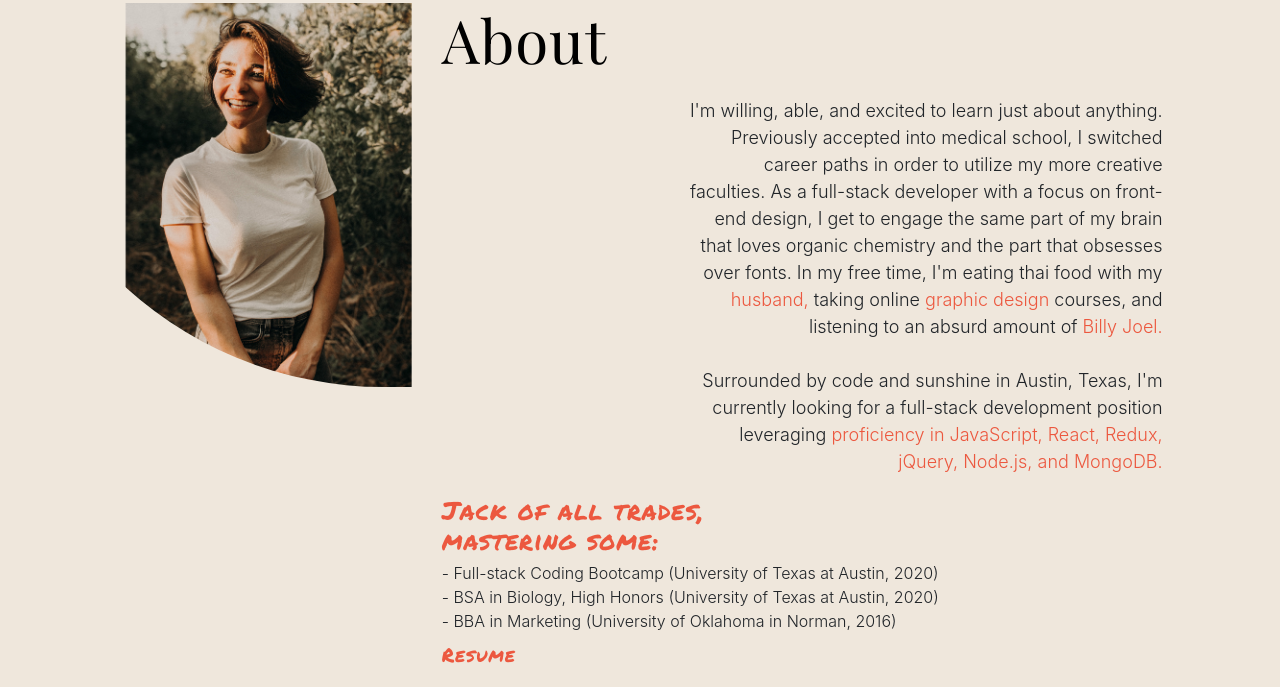
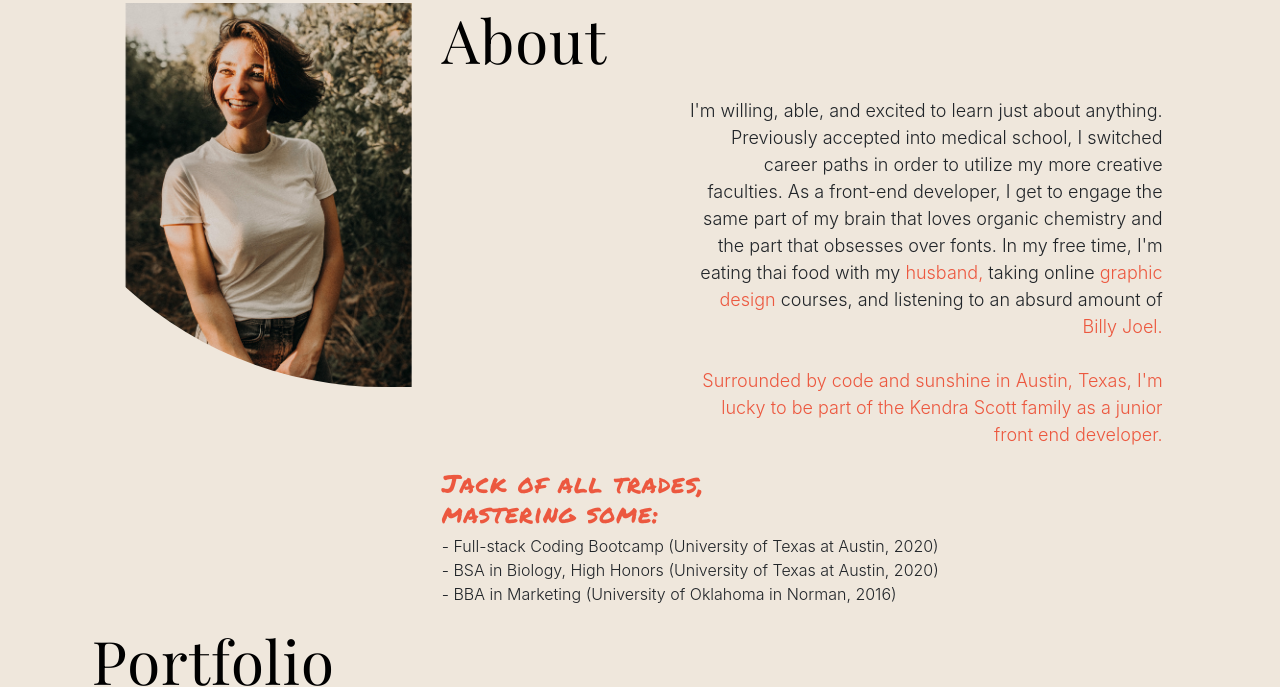
Before and after one commit to baileedastugue/baileedastugue, a plain HTML site: page index.html in a window 1280 px wide. Shown: the part 113-800 px from the top of the page. Drawn offline with nearby package versions, Linux system fonts and the light colour scheme.

Commit message:
updated about section and moved spacing between links

```diff
--- a/assets/javascript/page.js
+++ b/assets/javascript/page.js
@@ -256,9 +256,9 @@ function addPorts() {
 
           // Row three: links
           const rowThree = $('<div class="row">');
-          const link1 = `<a href='${optionsArray[i].deployed}' target="_blank">Deployed</>`;
-          const link2 = `<a href='${optionsArray[i].gitHub}' target="_blank">GitHub Repo</a>`;
-          rowThree.append(link1).append(' | ').append(link2);
+          const link1 = `<br><br><a href='${optionsArray[i].deployed}' target="_blank">Deployed</br>`;
+          const link2 = `<a href='${optionsArray[i].gitHub}' target="_blank">GitHub Repo</a><br><br>`;
+          rowThree.append(link1).append('|').append(link2);
 
           // Row four: includes about, skills, and concepts
           const rowFour = $('<div class="row">');
--- a/index.html
+++ b/index.html
@@ -55,15 +55,10 @@
                      <h1>About</h1>
                     <p class="p-right">
                         I'm willing, able, and excited to learn just about anything. Previously accepted into medical school, I switched career paths in order to utilize my more creative faculties.
-                        As a full-stack developer with a focus on front-end design, I get to engage the same part of my brain that loves organic chemistry and the part that obsesses over fonts. In my free time, I'm eating thai food with my <a href="assets/images/jb2.jpg" target="_blank">husband,</a> taking online <a href="assets/images/apple.pdf" target="_blank">graphic design</a> courses, and listening to an absurd amount of <a href="https://open.spotify.com/user/baileewallis?si=ohxMctmhRy-ku6rC9_hf-g" target="_blank">Billy Joel.</a><br><br>
+                        As a front-end developer, I get to engage the same part of my brain that loves organic chemistry and the part that obsesses over fonts. In my free time, I'm eating thai food with my <a href="assets/images/jb2.jpg" target="_blank">husband,</a>
+                        taking online <a href="assets/images/apple.pdf" target="_blank">graphic design</a> courses, and listening to an absurd amount of <a href="https://open.spotify.com/user/baileewallis?si=ohxMctmhRy-ku6rC9_hf-g" target="_blank">Billy Joel.</a><br><br>
                         <span class='text-focus'>
-                        Surrounded by code and sunshine in Austin, Texas, I'm currently looking for a full-stack development position leveraging <em>proficiency in
-                            JavaScript,
-                            React,
-                            Redux,
-                            jQuery,
-                            Node.js,
-                            and MongoDB.</em>
+                        <em>Surrounded by code and sunshine in Austin, Texas, I'm lucky to be part of the Kendra Scott family as a junior front end developer.</em>
                         </span>
                     </p>
                     <h3>Jack of all trades, <br>mastering some: <br></h3>
@@ -72,7 +67,7 @@
                         <li>- BSA in Biology, High Honors (University of Texas at Austin, 2020)</li>
                         <li>- BBA in Marketing (University of Oklahoma in Norman, 2016)</li>
                     </ul>
-                    <a href="https://github.com/baileedastugue/resume/raw/master/BaileeDastugue_Resume.pdf" target="_blank"><h5>Resume</h5></a>
+                    <!-- <a href="https://github.com/baileedastugue/resume/raw/master/BaileeDastugue_Resume.pdf" target="_blank"><h5>Resume</h5></a> -->
                 </div>
             </div>
         </div>
```
